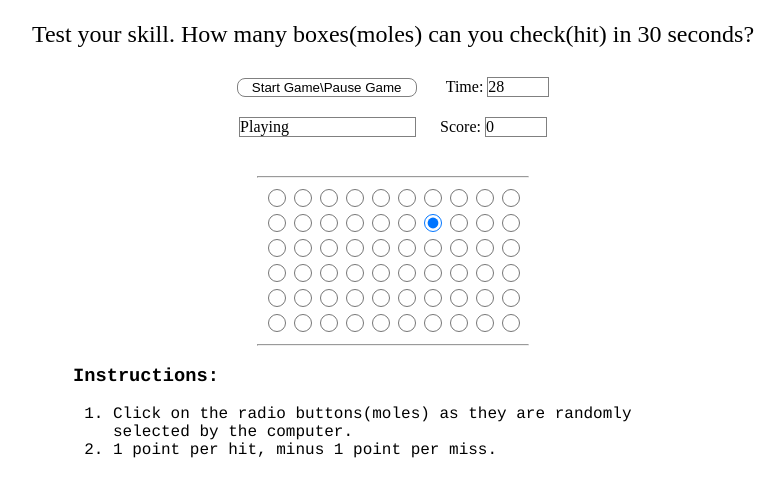
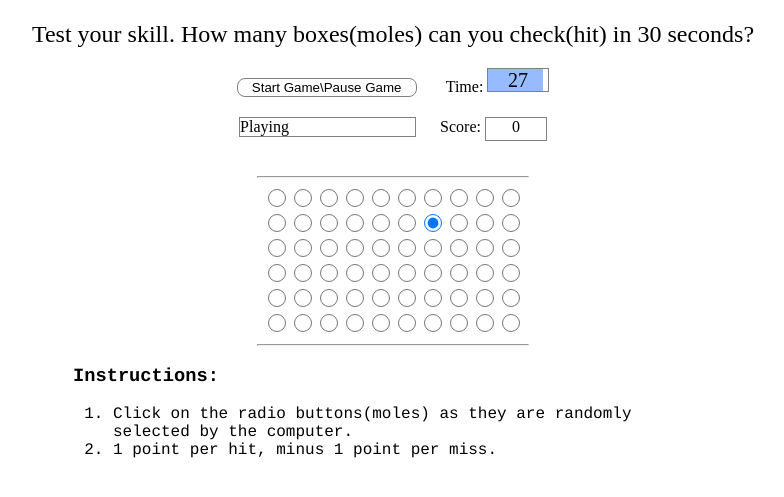
Before and after one commit to Miguel-Chan/Web_Assignment, a plain HTML site: page Game/Whac-a-mole.html in a window 1280 px wide. Both pictures are taken after a click on the element 581 px from the left and 146 px from the top of the page. Shown: the part 59-556 px from the top of the page, without its empty margins (255-1039 px from the left). Drawn offline with Linux system fonts and the light colour scheme.

Commit message:
Add a timebar

```diff
--- a/Game/Whac-a-mole.css
+++ b/Game/Whac-a-mole.css
@@ -26,7 +26,7 @@ h2 {
     margin-left: 10px;
     display: inline;
 }
-#panel div {
+#panel div, canvas {
     display: inline-block;
 }
 #game-stage {
@@ -66,10 +66,10 @@ h2 {
 .alarm {
     color: red;
 }
-#timer, #point {
+canvas, #point {
     width: 60px;
     border: solid grey 1px;
-    text-align: left;
+    height: 22px;
 }
 hr {
     width: 270px;
--- a/Game/Whac-a-mole.html
+++ b/Game/Whac-a-mole.html
@@ -11,7 +11,7 @@
     <h2>Test your skill. How many boxes(moles) can you check(hit) in 30 seconds?</h2>
     <div id="panel">
         <div id="switch" ><input type="button" value="Start Game\Pause Game"></div>
-        <div class="info">Time: <div id="timer" class="safe">0</div></div>
+        <div class="info">Time: <canvas id="timer"></canvas></div>
         <div id="game-stage" class="safe">Ready</div>
         <div class="info">Score: <div id="point">0</div></div>
     </div>
--- a/Game/Whac-a-mole.js
+++ b/Game/Whac-a-mole.js
@@ -7,24 +7,33 @@ var pausing = false;
 var current_index = 0;
 var point = 0;
 var time_interval;
+var time_remain = 0; // 2/second
 
-function clockStart(time = 30) {
-    let timer = document.getElementById("timer");
-    timer.innerText = time;
-    timer.className = "ease";
+function clockStart() {
     let clockGo = function () {
-        if (timer.innerText <= 10) timer.className = "alarm";
-        if(timer.innerText === "0") {
-            timer.className = "ease";
+        time_remain--;
+        showTime();
+        if(time_remain === 0) {
             timeOut();
         }
-        else {
-            timer.innerText -= 1;
-        }
     };
-    time_interval = setInterval(clockGo, 1000)
+    clockGo();
+    time_interval = setInterval(clockGo, 500)
 }
 
+function showTime() {
+    drawTimeBar();
+    let timer = document.getElementById("timer").getContext("2d");
+    timer.fillStyle = time_remain <= 20 ? "#FF0000" : "#000000";
+    timer.fillText(Math.floor(time_remain/2).toString(), 30, 18);
+}
+
+function drawTimeBar() {
+    let timer = document.getElementById("timer").getContext("2d");
+    timer.fillStyle = time_remain <= 20 ? "#FF2285" :"#96bcff";
+    timer.clearRect(0, 0, 60, 22);
+    timer.fillRect(0, 0, time_remain, 22);
+}
 
 function gameSwitch() {
     let stage = document.getElementById("game-stage");
@@ -48,9 +57,10 @@ function gameSwitch() {
         point = 0;
         setPoint();
         setIndex(getRandomIndex());
+        isPlaying = true;
         stage.innerText = "Playing";
         stage.className = "ease";
-        isPlaying = true;
+        time_remain = 61;
         clockStart();
     }
 }
@@ -131,4 +141,13 @@ window.onload = function () {
         playground.appendChild(new_hole);
         holes[i] = new_hole;
     }
+    let timer = document.getElementById("timer");
+    timer.width = 60;
+    timer.height = 22;
+    timer = timer.getContext("2d");
+    timer.fillStyle = "#000000";
+    timer.font = "normal 20px serif";
+    timer.textAlign = "center";
+    time_remain = 61;
+    showTime();
 };
```
